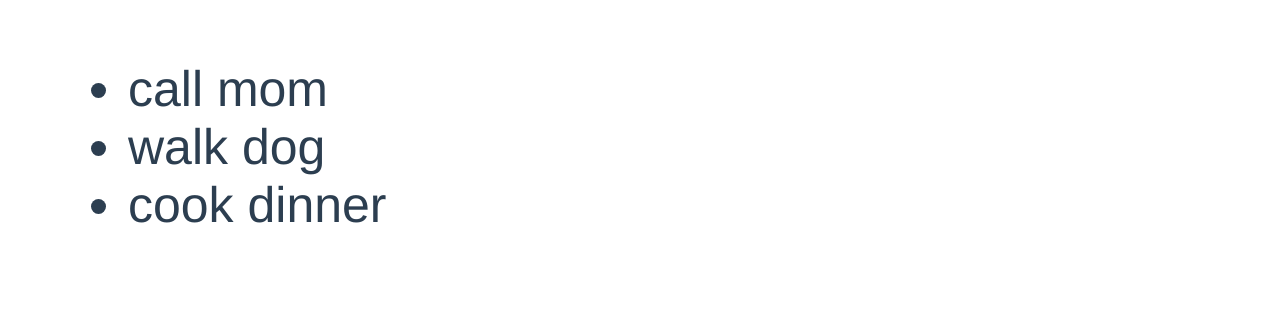
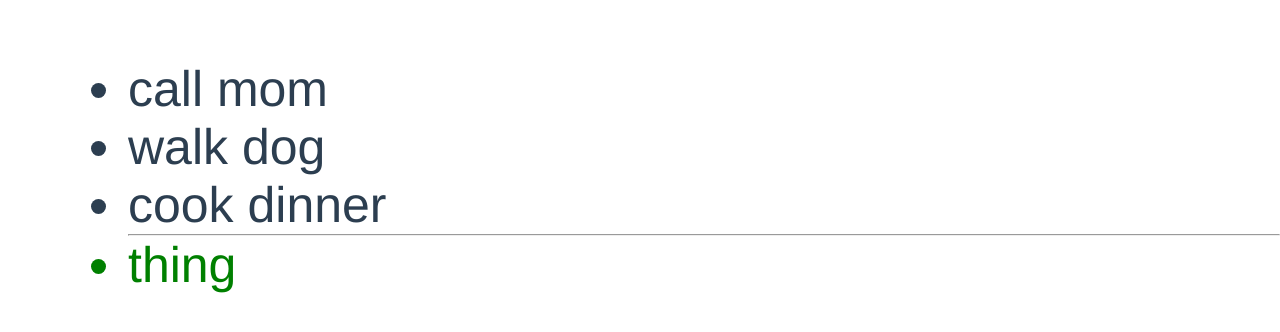
Before and after one commit to dresean/dresean-learns-vue, a Vue app in the folder practice/: page / in a window 1280 px wide. Shown: the top 332 px of the page. Built offline with nearby package versions, Linux system fonts and the light colour scheme.

Commit message:
add if else conditional rendering

```diff
--- a/practice/src/components/Practice.vue
+++ b/practice/src/components/Practice.vue
@@ -59,6 +59,7 @@
 
 <template>
   <div>
+    <template>
       <ul>
         <li
         v-for='n in todoList'
@@ -67,6 +68,14 @@
         {{ n.todo }}
         </li>
       </ul>
+    </template>
+    <template>
+        <ul v-if='newTodos.length > 0'>
+          <hr/>
+          <li v-for='n in newTodos' id='new'>{{ n }}</li>
+        </ul>
+          <p v-else>No new todos!</p>
+    </template>
   </div>
 </template>
 
@@ -82,7 +91,8 @@ export default {
           {todo: 'cook dinner', completed: false},
           {todo: 'do laundry', completed: true},
           {todo: 'clean room', completed: true},
-        ]
+        ],
+        newTodos: ['thing']
       }
     }
 }
@@ -95,4 +105,6 @@ export default {
     font-size: 50px
   ul
     padding-left: 10%
+  #new
+    color: green
 </style>
```
Lines whose indentation alone changed are shown as unchanged.
